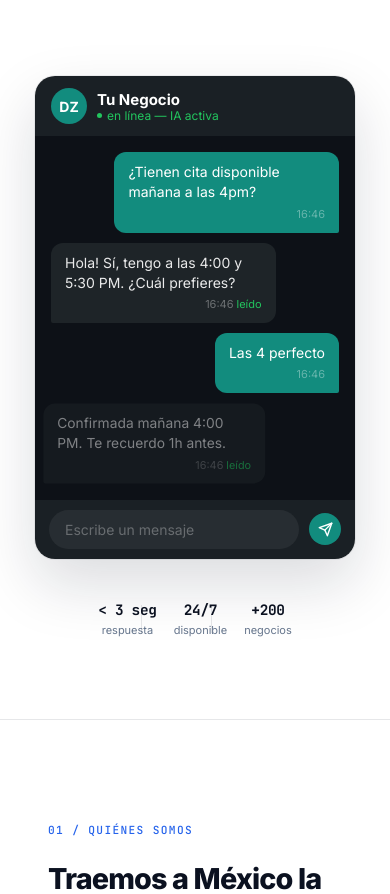
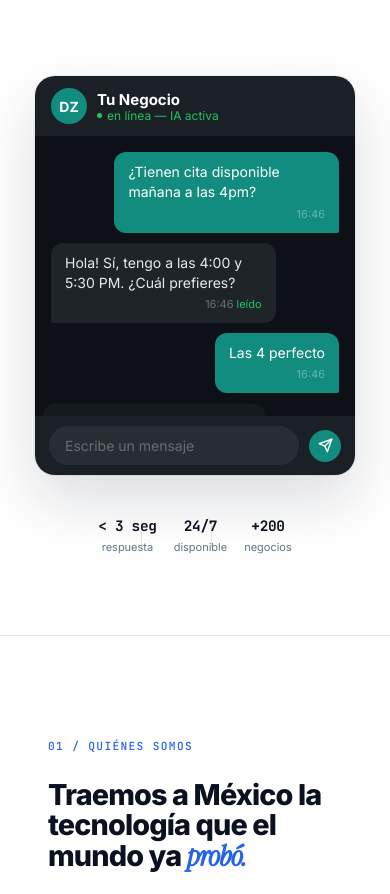
Before and after one commit to bustabolsas-crypto/somosdigitaliza-web, a React (Vite) app: page / in a window 390 px wide. Shown: the part 820-1714 px from the top of the page. Built offline with nearby package versions, Linux system fonts and the light colour scheme.

Commit message:
fix chat height mobile

```diff
--- a/src/components/WhatsAppChat.tsx
+++ b/src/components/WhatsAppChat.tsx
@@ -72,10 +72,12 @@ export default function WhatsAppChat() {
       </div>
 
       {/* Chat body */}
-      <div style={{
+      <div className="chat-body" style={{
         background: '#0d1117',
         padding: 16,
-        minHeight: 280,
+        height: 320,
+        overflowY: 'hidden',
+        overflowX: 'hidden',
         display: 'flex',
         flexDirection: 'column',
         gap: 10,
--- a/src/index.css
+++ b/src/index.css
@@ -70,6 +70,10 @@ body {
   .dashboard-mockup-root {
     min-height: 360px !important;
   }
+  /* WhatsApp chat body: fixed height to prevent layout jumps */
+  .chat-body {
+    height: 280px !important;
+  }
   /* Hero panels: force full width and reduce horizontal padding */
   .hero-split > div {
     width: 100% !important;
```
